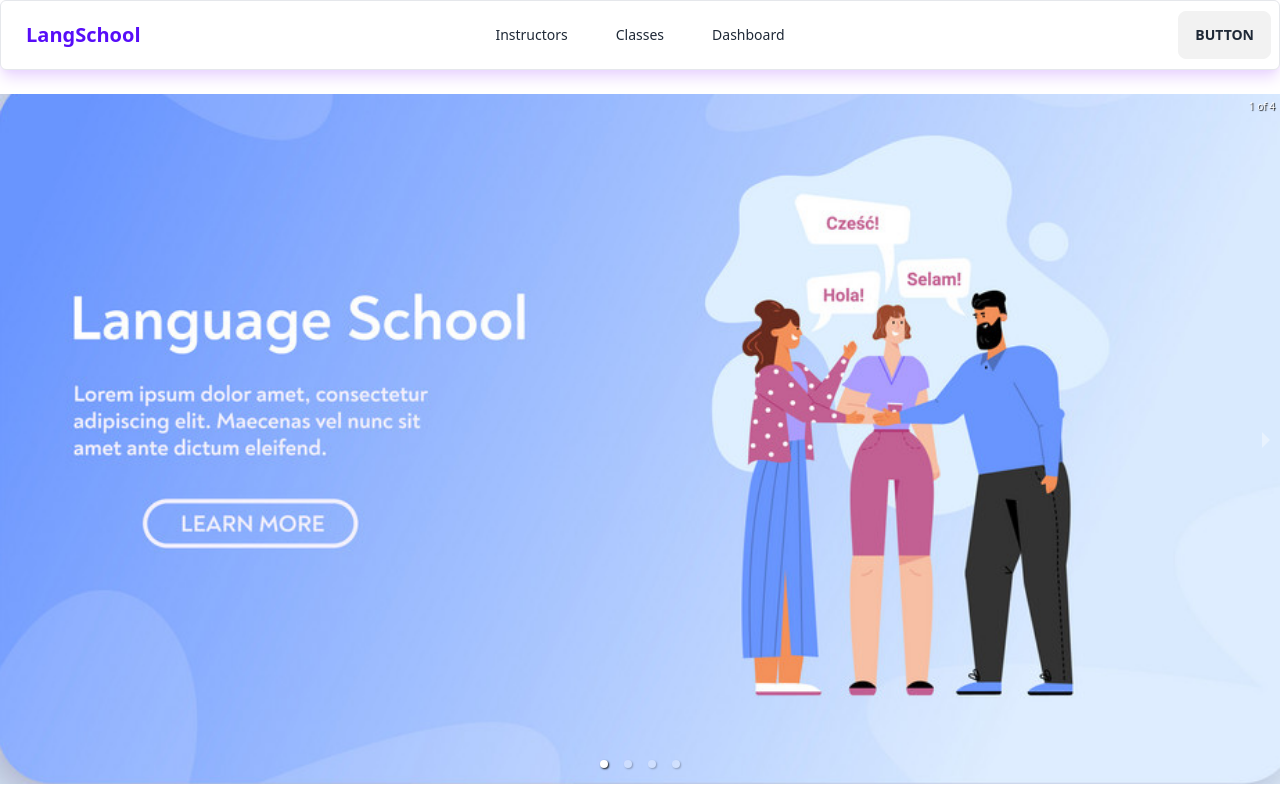
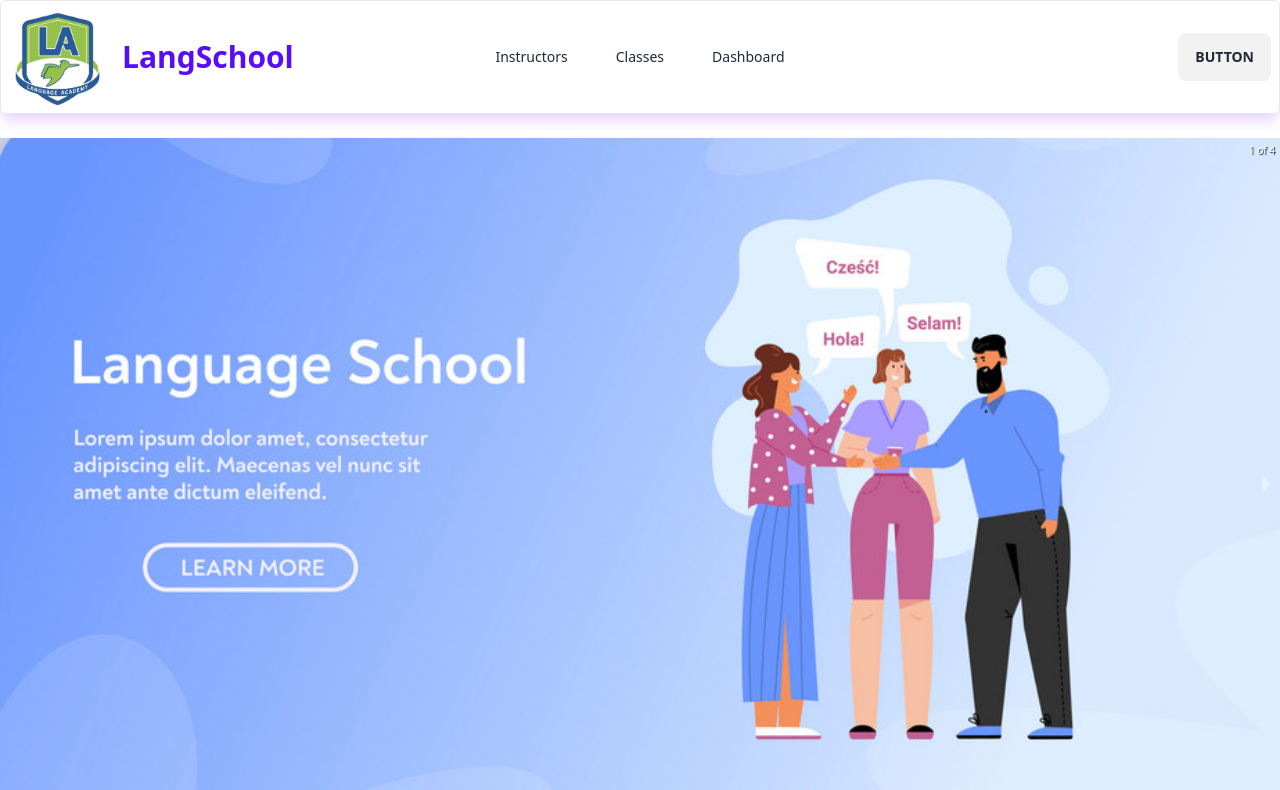
Before and after one commit to rakibulhaque-dev/summer-camp-school-client, a React (Vite) app: page / in a window 1280 px wide. Shown: the top 790 px of the page. Built offline with nearby package versions, Linux system fonts and the light colour scheme.

Commit message:
Navbar Logo Added

```diff
--- a/src/Shared/NavBar/NavBar.jsx
+++ b/src/Shared/NavBar/NavBar.jsx
@@ -1,5 +1,6 @@
 import React from 'react';
 import { Link, NavLink } from 'react-router-dom';
+import logo from '../../../src/assets/logo.jpg';
 
 const NavBar = () => {
 
@@ -22,11 +23,14 @@ const NavBar = () => {
                             {navOptions}
                         </ul>
                     </div>
-                    <a className="btn text-primary btn-ghost normal-case text-xl font-extrabold">LangSchool</a>
+                    <div className='flex justify-center items-center'>
+                        <img className='w-24' src={logo} alt="" />
+                        <a className="btn text-primary btn-ghost normal-case text-3xl font-extrabold">LangSchool</a>
+                    </div>
                 </div>
                 <div className="navbar-center hidden lg:flex">
                     <ul className="menu menu-horizontal px-1 flex gap-4 ">
-                       {navOptions}
+                        {navOptions}
                     </ul>
                 </div>
                 <div className="navbar-end">
```
Also changed, not shown: src/assets/logo.jpg (added).
